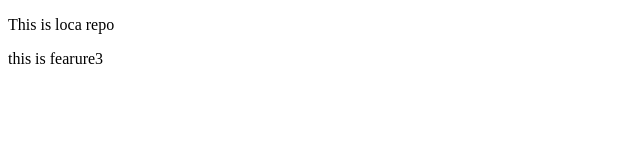
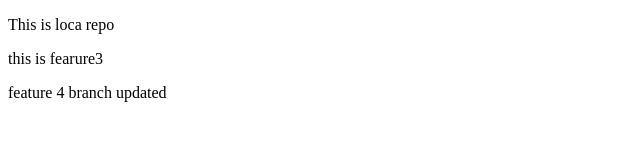
Before and after one commit to sivasankarch848/local-repo, a plain HTML site: page index.html in a window 1280 px wide. Shown: the whole page, without its empty margins (0-640 px from the left). Drawn offline with Linux system fonts and the light colour scheme.

Commit message:
thisis new changes in html page

```diff
--- a/index.html
+++ b/index.html
@@ -6,5 +6,6 @@
     <body>
         <p>This is loca repo</p>
         <p>this is fearure3</p>
+        <p>feature 4 branch updated</p>
     </body>
 </html>
```
